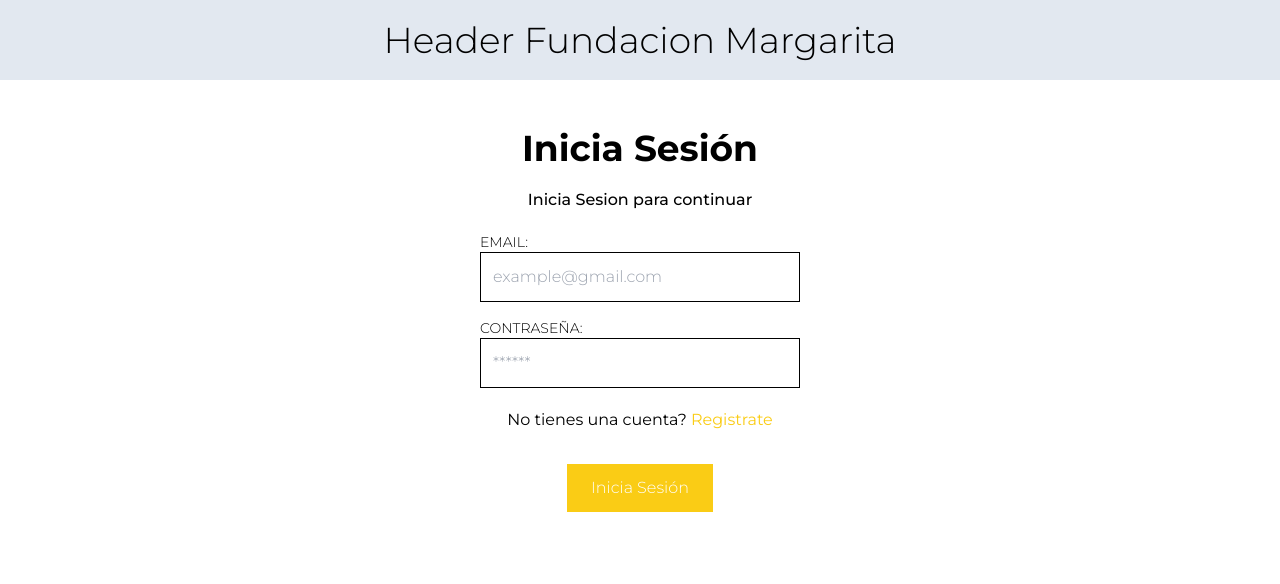
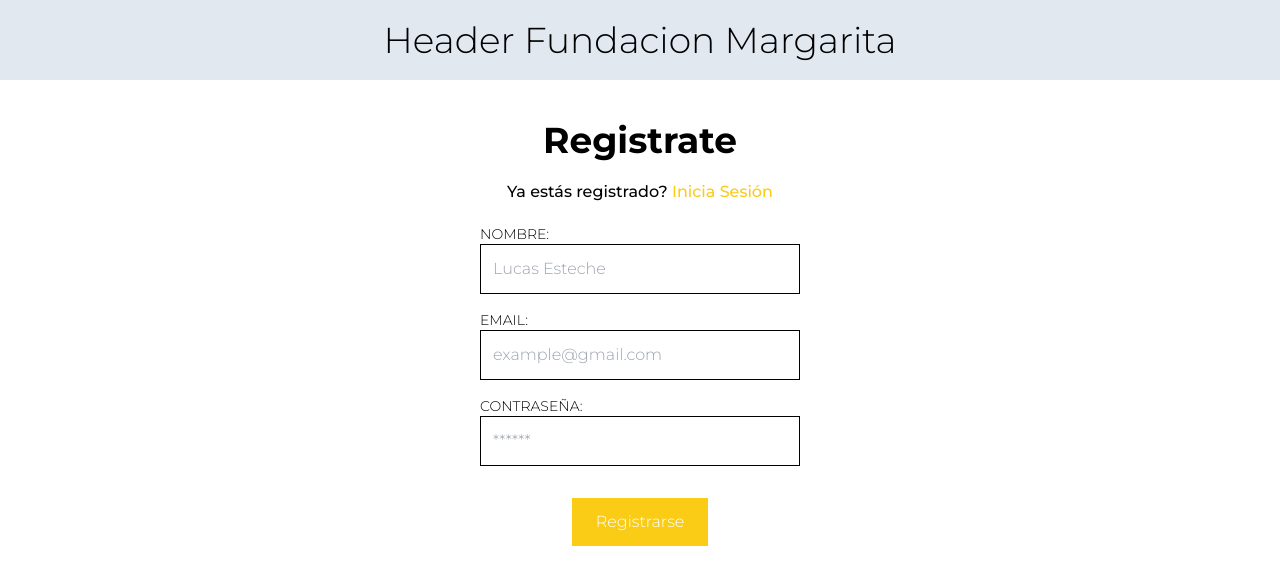
Before and after one commit to carlosNahuelSanchez/fundacion-margarita-maquetas-frontend, a website built with Vite: page index.html in a window 1280 px wide. Built offline with nearby package versions, Linux system fonts and the light colour scheme; files whose address does not match are found by name.

Commit message:
Se hizo register

```diff
--- a/index.html
+++ b/index.html
@@ -20,15 +20,16 @@
     </header>
     <main class="flex justify-center items-center">
       <form action="" class="flex flex-col mt-">
-        <p class="text-4xl text-center font-bold mb-5 mt-12">Inicia Sesión</p>
-        <p class="text-center mb-5 font-medium">Inicia Sesion para continuar</p>
+        <p class="text-4xl text-center font-bold mb-5 mt-10">Registrate</p>
+        <p class="text-center mb-5 font-medium">Ya estás registrado? <a href="" class="text-yellow-400 hover:text-yellow-500">Inicia Sesión</a></p>
+        <label for="nombre" class="text-sm">NOMBRE:</label>
+        <input class="border border-black p-3 mb-4 min-w-80" placeholder="Lucas Esteche" type="text" id="nombre">
         <label for="email" class="text-sm">EMAIL:</label>
         <input class="border border-black p-3 mb-4 min-w-80" placeholder="example@gmail.com" type="text" id="email">
         <label for="contraseña" class="text-sm">CONTRASEÑA:</label>
         <input class="border border-black p-3 min-w-80" placeholder="******" type="text" id="contraseña">
-        <p class="text-center mt-5 font-normal">No tienes una cuenta? <a href="" class="text-yellow-400 hover:text-yellow-500 transition-colors">Registrate</a></p>
         <button
-          class="bg-yellow-400 text-white px-6 py-3 max-w-44 mt-8 self-center hover:bg-yellow-600 hover:text-slate-50 transition-colors">Inicia Sesión</button>
+          class="bg-yellow-400 text-white px-6 py-3 max-w-44 mt-8 self-center hover:bg-yellow-600 hover:text-slate-50 transition-colors">Registrarse</button>
       </form>
     </main>
   </div>
```
